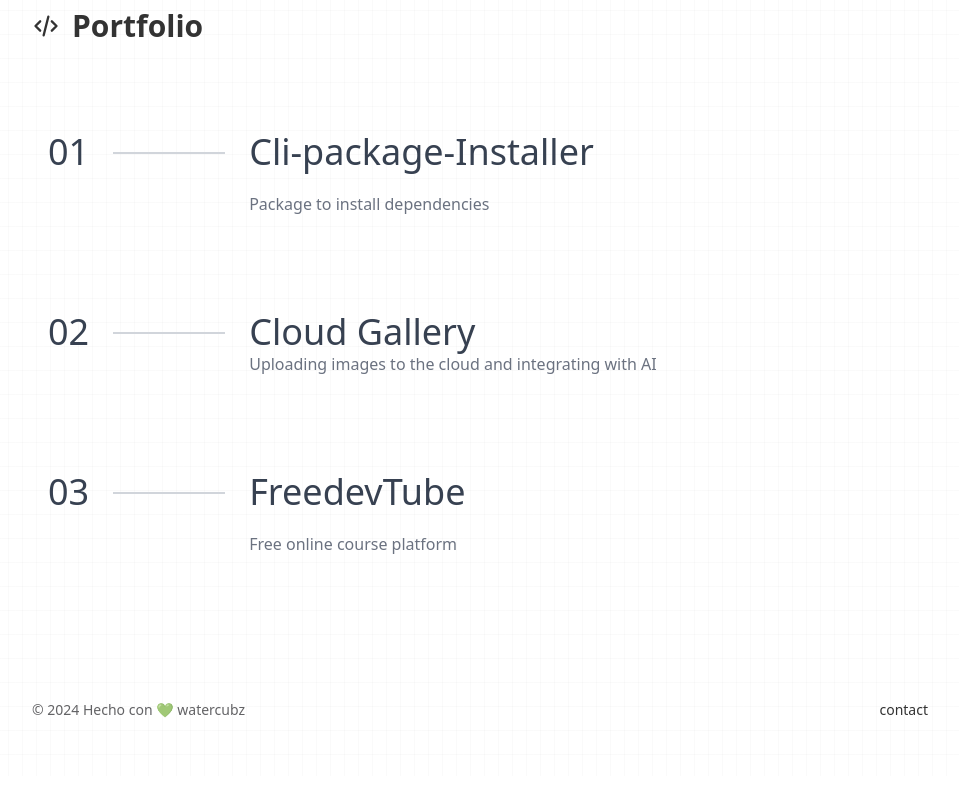
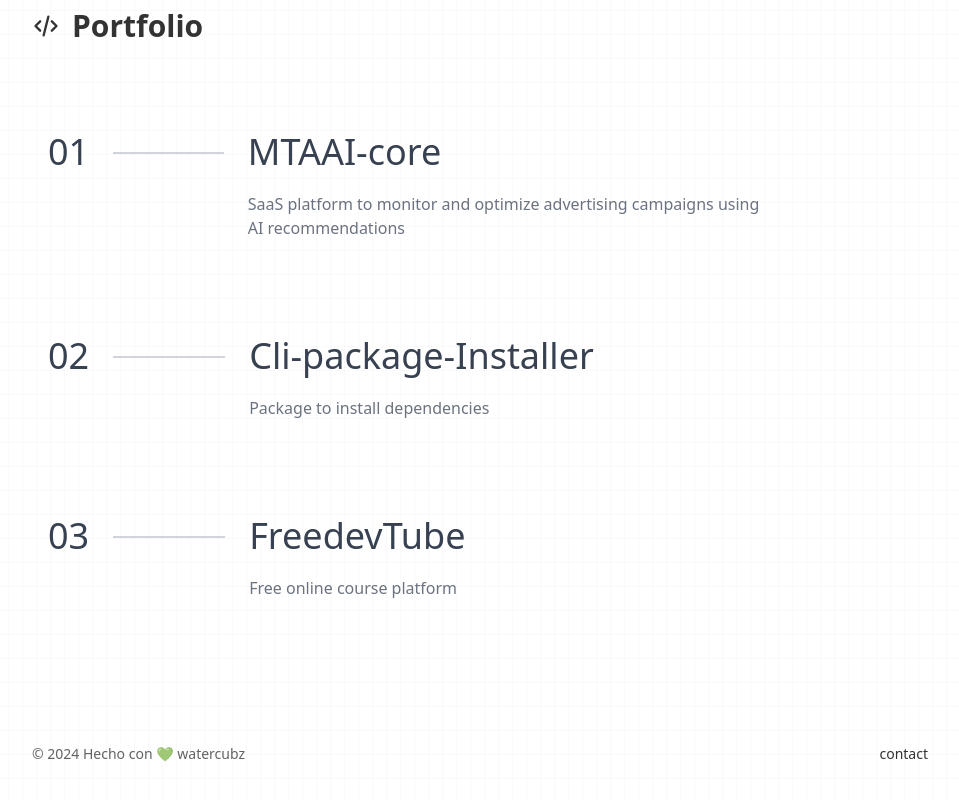
Before and after one commit to watercubz/watercubz, an Astro site: page / in a window 1280 px wide. Shown: the part 1670-2470 px from the top of the page, without its empty margins (160-1119 px from the left). Before the commit the page ends 2446 px from the top, so only its background shows below. Built offline with nearby package versions, Linux system fonts and the light colour scheme; Astro itself is replaced by a stand-in of ours.

Commit message:
style: changing dates and changing projects and fixing the UI

```diff
--- a/src/components/Projects.astro
+++ b/src/components/Projects.astro
@@ -4,6 +4,19 @@
     <div class="space-y-24">
       <div class="flex space-x-6">
         <h1 class="font-normal text-gray-700 text-3xl md:text-4xl">01</h1>
+        <span class="w-28 h-0.5 bg-gray-300 mt-5"></span>
+        <div>
+          <h1 class="font-normal text-gray-700 text-3xl md:text-4xl mb-5">
+            MTAAI-core
+          </h1>
+          <p class="font-normal text-pretty text-gray-500 text-sm md:text-base">
+            SaaS platform to monitor and optimize advertising campaigns using AI
+            recommendations
+          </p>
+        </div>
+      </div>
+      <div class="flex space-x-6">
+        <h1 class="font-normal text-gray-700 text-3xl md:text-4xl">02</h1>
         <span class="w-28 h-0.5 bg-gray-300 mt-5"></span>
         <div>
           <h1 class="font-normal text-gray-700 text-3xl md:text-4xl mb-5">
@@ -14,18 +27,7 @@
           </p>
         </div>
       </div>
-      <div class="flex space-x-6">
-        <h1 class="font-normal text-gray-700 text-3xl md:text-4xl">02</h1>
-        <span class="w-28 h-0.5 bg-gray-300 mt-5"></span>
-        <div>
-          <h class="font-normal text-gray-700 text-3xl md:text-4xl mb-5">
-            Cloud Gallery
-          </h>
-          <p class="font-normal text-gray-500 text-sm md:text-base">
-            Uploading images to the cloud and integrating with AI
-          </p>
-        </div>
-      </div>
+
       <div class="flex space-x-6">
         <h1 class="font-normal text-gray-700 text-3xl md:text-4xl">03</h1>
         <span class="w-28 h-0.5 bg-gray-300 mt-5"></span>
```
